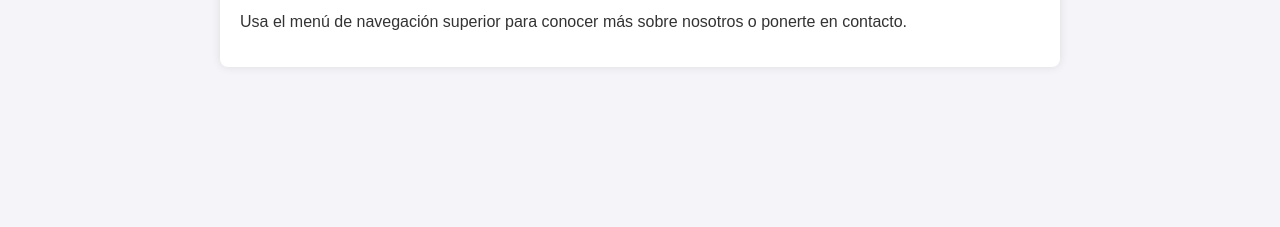
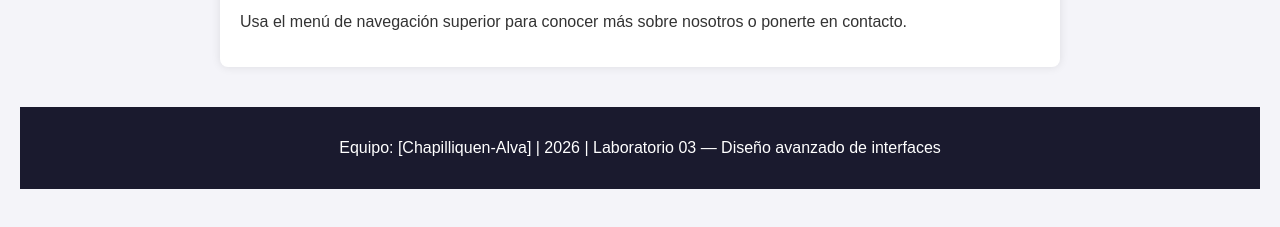
Before and after one commit to cesiachapilliquen-cpu/LabGit3, a plain HTML site: page index.html in a window 1280 px wide. Shown: the part 219-446 px from the top of the page. Drawn offline with Linux system fonts and the light colour scheme.

Commit message:
feat: agrega footer a index.html

```diff
--- a/index.html
+++ b/index.html
@@ -21,5 +21,9 @@
         <p>Usa el menú de navegación superior para conocer más sobre nosotros o ponerte en contacto.</p>
     </main>
 
+    <footer style="background:#1a1a2e;color:white;text-align:center;padding:16px;margin-top:40px">
+        <p>Equipo: [Chapilliquen-Alva] | 2026 | Laboratorio 03 — Diseño avanzado de interfaces</p>
+    </footer>
+
 </body>
 </html>
```
